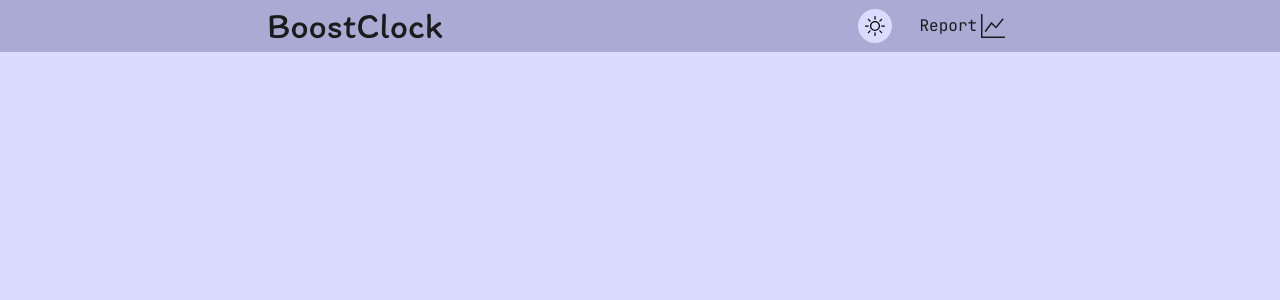
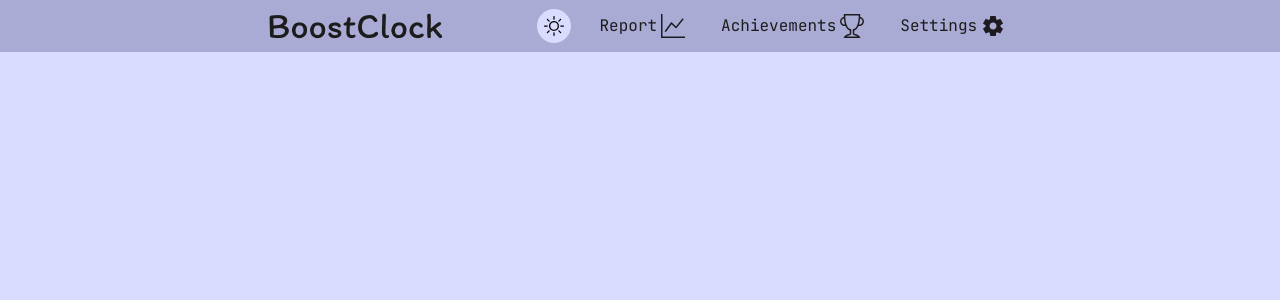
Before and after one commit to flionx/boost-clock, a Next.js app: page / in a window 1280 px wide. Shown: the top 300 px of the page. Built offline with nearby package versions, Linux system fonts and the light colour scheme.

Commit message:
fix: add constant HEADER_MENU_BUTTONS

```diff
--- /dev/null
+++ b/src/widgets/header/constants/index.ts
@@ -0,0 +1,16 @@
+import { ReportIcon, SettingsIcon, TrophyIcon } from "@/shared/ui/icons";
+
+export const HEADER_MENU_BUTTONS = [
+    {
+        label: "Report",
+        icon: ReportIcon,
+    },
+    {
+        label: "Achievements",
+        icon: TrophyIcon,
+    },
+    {
+        label: "Settings",
+        icon: SettingsIcon,
+    }
+]
--- a/src/widgets/header/ui/Header.tsx
+++ b/src/widgets/header/ui/Header.tsx
@@ -1,6 +1,6 @@
 import { ThemeToggleButton } from "@/features/theme-toggle"
 import MenuButton from "./MenuButton"
-import { ReportIcon } from "@/shared/ui/icons"
+import { HEADER_MENU_BUTTONS } from "../constants"
 
 const Header = () => {
   return (
@@ -9,7 +9,11 @@ const Header = () => {
             <h1 className="text-4xl">BoostClock</h1>
             <ul className="flex items-center gap-5">
               <ThemeToggleButton />
-              <MenuButton icon={ReportIcon}>Report</MenuButton>
+              {HEADER_MENU_BUTTONS.map(m =>
+                <MenuButton key={m.label} icon={m.icon}>
+                  {m.label}
+                </MenuButton>
+              )}
             </ul>
         </div>
     </header>
```
